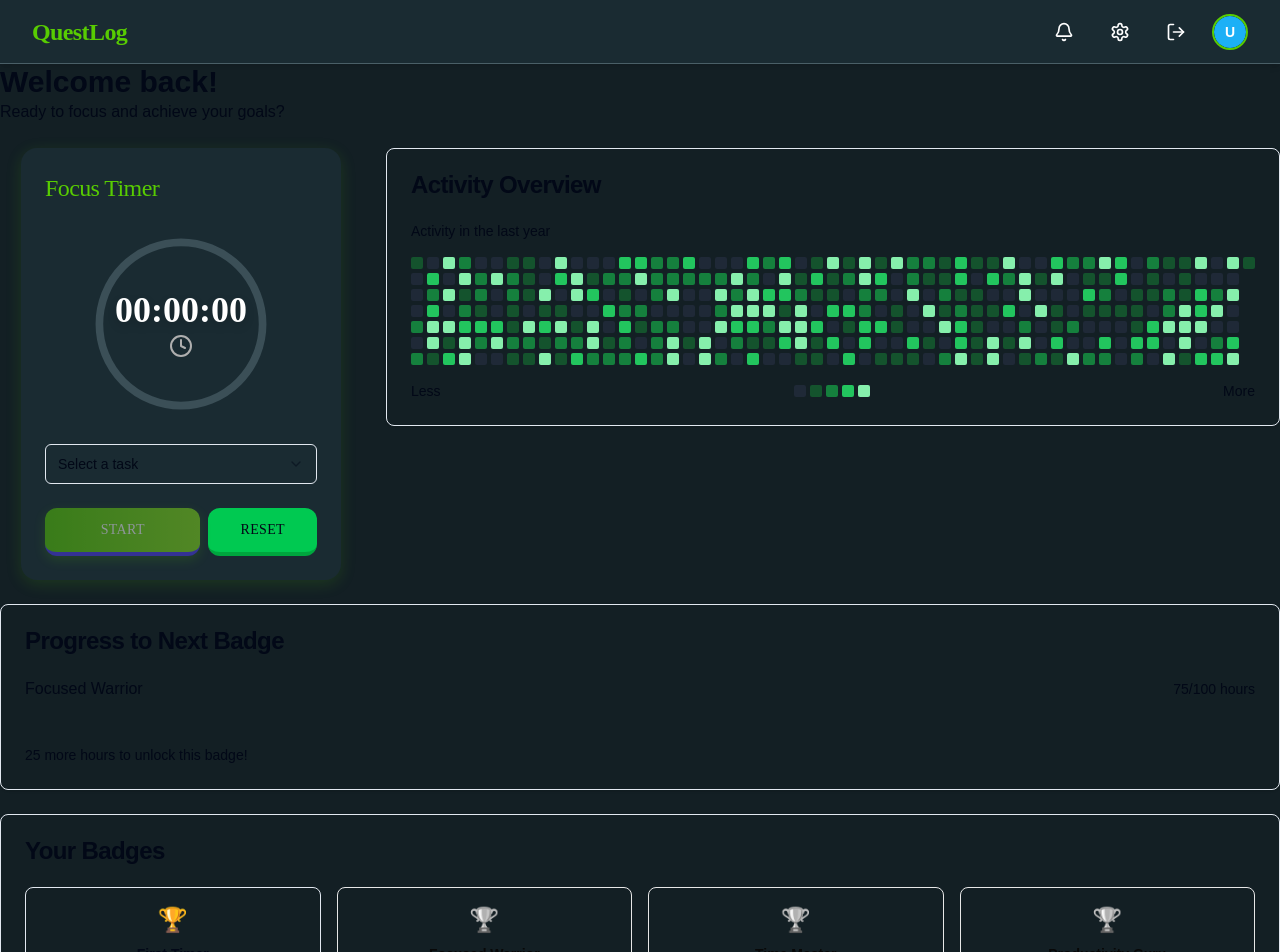
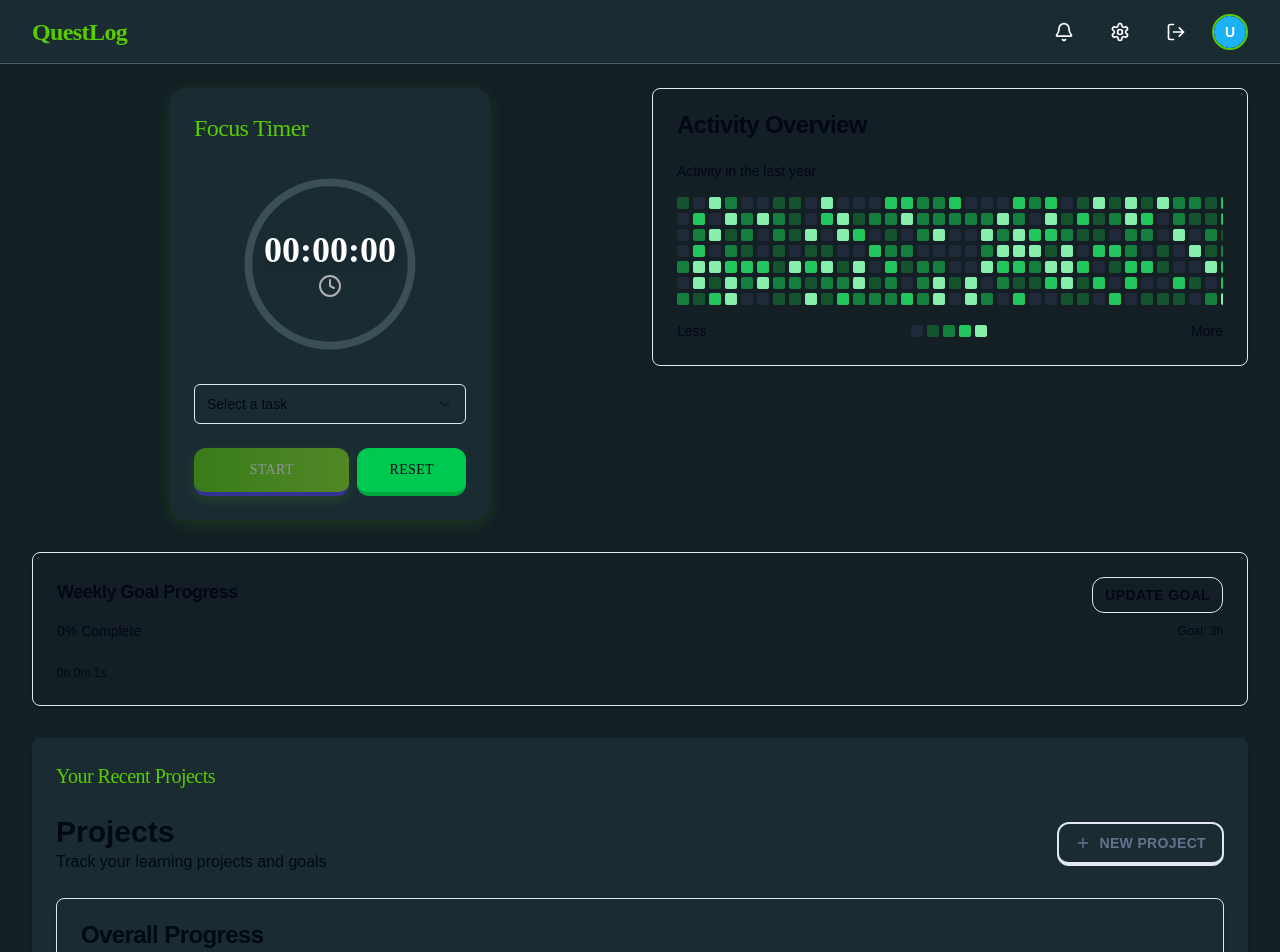
Before and after one commit to swarnendu19/FocusHub, a React (Vite) app: page / in a window 1280 px wide. Shown: the top 952 px of the page. Built offline with nearby package versions, Linux system fonts and the light colour scheme.

Commit message:
Refactor Home component to include Weekly Goal Progress and Recent Projects, enhancing layout and styling

```diff
--- a/src/pages/Home.tsx
+++ b/src/pages/Home.tsx
@@ -5,6 +5,8 @@ import { Badge } from "@/components/ui/badge";
 
 import FocusTimer from "@/components/Home/FocusTimer";
 import ActivityOverview from "@/components/Home/ActivityOverview";
+import WeeklyGoalProgress from "@/components/Home/WeeklyGoalProgress";
+import Projects from "./Projects";
 
 const Home = () => {
 
@@ -17,47 +19,34 @@ const Home = () => {
   ];
 
   return (
-    <div className="space-y-6">
-      {/* Welcome Section */}
+    <div className="space-y-8 bg-[#131F24] min-h-screen py-6 px-2 md:px-8">
+      {/* Header is handled globally */}
+      {/* Focus Timer & Activity Overview */}
+      <div className="grid grid-cols-1 md:grid-cols-2 gap-6">
+        <div><FocusTimer/></div>
+        <div><ActivityOverview/></div>
+      </div>
+      {/* Progress Bar */}
       <div>
-        <h1 className="text-3xl font-bold">Welcome back!</h1>
-        <p className="text-muted-foreground">Ready to focus and achieve your goals?</p>
+        <WeeklyGoalProgress/>
       </div>
-      {/* <ActivityTracker/> */}
-      {/* Focus Timer and Activity Overview */}
-      <div className="flex gap-6">
-
-        <FocusTimer/>
-
-        <ActivityOverview/>
-
-      </div>
-
-      {/* Progress to Next Badge */}
-      <Card>
+      {/* Recent Projects */}
+      <Card className="bg-[#1A2B32] border-none shadow-md">
         <CardHeader>
-          <CardTitle>Progress to Next Badge</CardTitle>
+          <CardTitle className="font-[din-round] text-[#58CC02] text-xl">Your Recent Projects</CardTitle>
         </CardHeader>
         <CardContent>
-          <div className="space-y-4">
-            <div className="flex items-center justify-between">
-              <span className="font-medium">Focused Warrior</span>
-              <span className="text-sm text-muted-foreground">75/100 hours</span>
-            </div>
-            <Progress value={75} className="h-3" />
-            <p className="text-sm text-muted-foreground">25 more hours to unlock this badge!</p>
-          </div>
+          <Projects />
         </CardContent>
       </Card>
-
       {/* All Badges */}
-      <Card>
+      <Card className="bg-[#1A2B32] border-none shadow-md">
         <CardHeader>
-          <CardTitle>Your Badges</CardTitle>
+          <CardTitle className="font-[din-round] text-[#1CB0F6] text-xl">All Badges</CardTitle>
         </CardHeader>
         <CardContent>
           <div className="grid grid-cols-2 md:grid-cols-4 gap-4">
-            {badges.map((badge, index) => (
+            {badges.map((badge) => (
               <div
                 key={badge.name}
                 className={`p-4 rounded-lg border text-center transition-all hover:scale-105 ${
@@ -83,7 +72,6 @@ const Home = () => {
         </CardContent>
       </Card>
     </div>
-
   );
 };
 
```
